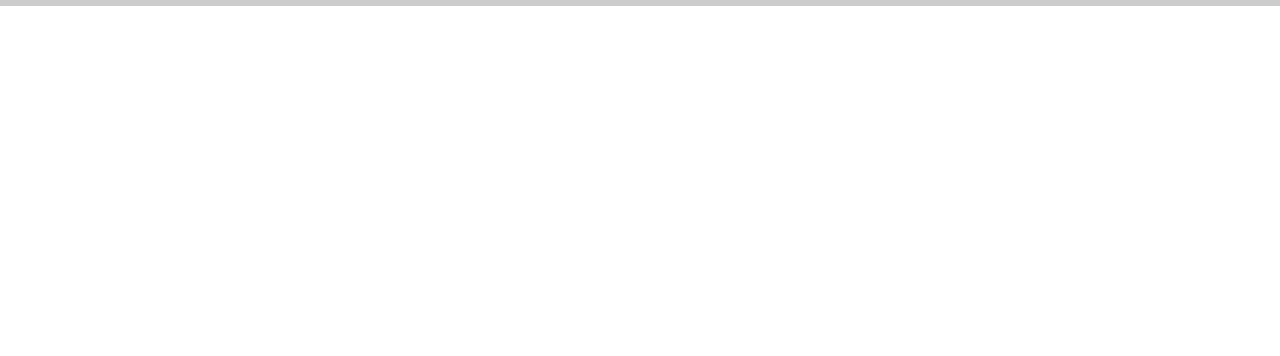
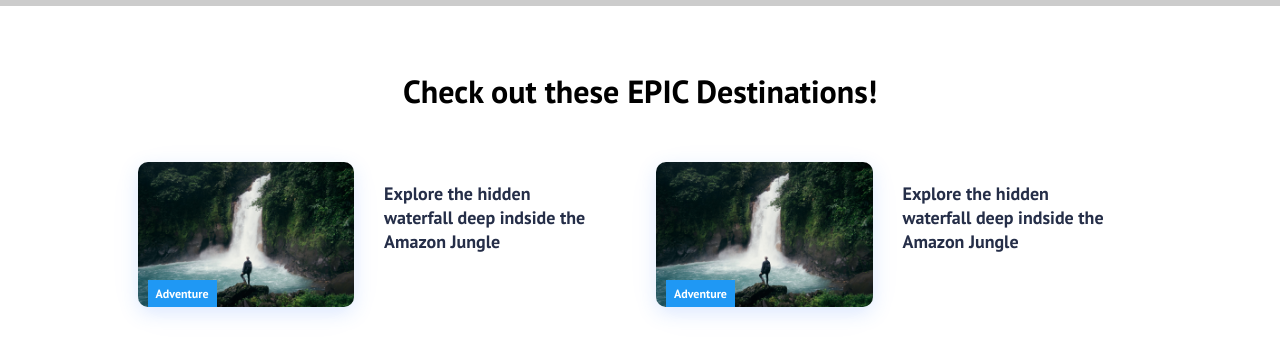
Before and after one commit to Ashley-Wilson1/react-travel-website, a React (Create React App) app in the folder react-website-travel/: page / in a window 1280 px wide. Shown: the part 874-1230 px from the top of the page. Before the commit the page ends 880 px from the top, so only its background shows below. Built offline with nearby package versions, Linux system fonts and the light colour scheme; grey boxes are pictures that could not be loaded.

Commit message:
Added cards and style to them

```diff
--- /dev/null
+++ b/react-website-travel/src/components/CardItem.js
@@ -0,0 +1,21 @@
+import React from "react";
+import { Link } from "react-router-dom";
+
+function CardItem(props) {
+	return (
+		<>
+			<li className="cards__item">
+				<Link className="cards__item__link" to={props.path}>
+					<figure className="cards__item__pic-wrap" data-category={props.label}>
+						<img src={props.src} alt="Travel image" className="cards__item__img" />
+					</figure>
+				</Link>
+				<div className="cards__item__info">
+					<h5 className="cards__item__text">{props.text}</h5>
+				</div>
+			</li>
+		</>
+	);
+}
+
+export default CardItem;
--- /dev/null
+++ b/react-website-travel/src/components/Cards.css
@@ -0,0 +1,118 @@
+.cards {
+	padding: 4rem;
+	background: #fff;
+}
+
+h1 {
+	text-align: center;
+}
+
+.cards__container {
+	display: flex;
+	flex-flow: column;
+	align-items: center;
+	max-width: 1120px;
+	width: 90%;
+	margin: 0 auto;
+}
+
+.cards__wrapper {
+	position: relative;
+	margin: 50px 0 45px;
+}
+
+.cards__items {
+	margin-bottom: 24px;
+}
+
+.cards__item {
+	display: flex;
+	flex: 1;
+	margin: 0 1rem;
+	border-radius: 10px;
+}
+
+.cards__item__link {
+	display: flex;
+	flex-flow: column;
+	width: 100%;
+	box-shadow: 0 6px 20px rgba(56, 125, 255, 0.17);
+	-webkit-filter: drop-shadow(0 6px 20px rgba(56, 125, 255, 0.017));
+	filter: drop-shadow(0 6px 20px rgba(56, 125, 255, 0.017));
+	border-radius: 10px;
+	overflow: hidden;
+	text-decoration: none;
+}
+
+.cards__item__pic-wrap {
+	position: relative;
+	width: 100%;
+	padding-top: 67%;
+	overflow: hidden;
+}
+
+.fade-img {
+	animation-name: fade-img;
+	animation-duration: 2s;
+}
+
+.cards__item__pic-wrap::after {
+	content: attr(data-category);
+	position: absolute;
+	bottom: 0;
+	margin-left: 10px;
+	padding: 6px 8px;
+	max-width: calc((100%) - 60px);
+	font-size: 12px;
+	font-weight: 700;
+	color: #fff;
+	background-color: #1f98f4;
+	box-sizing: border-box;
+}
+
+.cards__item__img {
+	position: absolute;
+	top: 0;
+	right: 0;
+	bottom: 0;
+	left: 0;
+	display: block;
+	width: 100%;
+	max-width: 100%;
+	height: 100%;
+	max-height: 100%;
+	object-fit: cover;
+	transition: all 0.2s linear;
+}
+
+.cards__item__img:hover {
+	transform: scale(1.1);
+}
+
+.cards__item__info {
+	padding: 20px 30px 30px;
+}
+
+.cards__item__text {
+	color: #252e48;
+	font-size: 18px;
+	line-height: 24px;
+}
+
+@media only screen and (min-width: 1200px) {
+	.content__blog__container {
+		width: 84%;
+	}
+}
+
+@media only screen and (min-width: 1024px) {
+	.cards__items {
+		display: flex;
+	}
+}
+
+@media only screen and (max-width: 1024px) {
+	.cards__item {
+		margin-bottom: 2rem;
+	}
+}
--- /dev/null
+++ b/react-website-travel/src/components/Cards.js
@@ -0,0 +1,31 @@
+import React from "react";
+import "./Cards.css";
+import CardItem from "./CardItem";
+
+function Cards() {
+	return (
+		<div className="cards">
+			<h1>Check out these EPIC Destinations!</h1>
+			<div className="cards__container">
+				<div className="cards__wrapper">
+					<ul className="cards__items">
+						<CardItem
+							src="images/img-9.jpg"
+							text="Explore the hidden waterfall deep indside the Amazon Jungle"
+							label="Adventure"
+							path="/services"
+						/>
+						<CardItem
+							src="images/img-9.jpg"
+							text="Explore the hidden waterfall deep indside the Amazon Jungle"
+							label="Adventure"
+							path="/services"
+						/>
+					</ul>
+				</div>
+			</div>
+		</div>
+	);
+}
+
+export default Cards;
--- a/react-website-travel/src/components/Pages/Home.js
+++ b/react-website-travel/src/components/Pages/Home.js
@@ -1,11 +1,13 @@
 import React from "react";
 import "../../App.css";
 import HeroSection from "../HeroSection";
+import Cards from "../Cards";
 
 function Home() {
 	return (
 		<>
 			<HeroSection />
+			<Cards />
 		</>
 	);
 }
```
